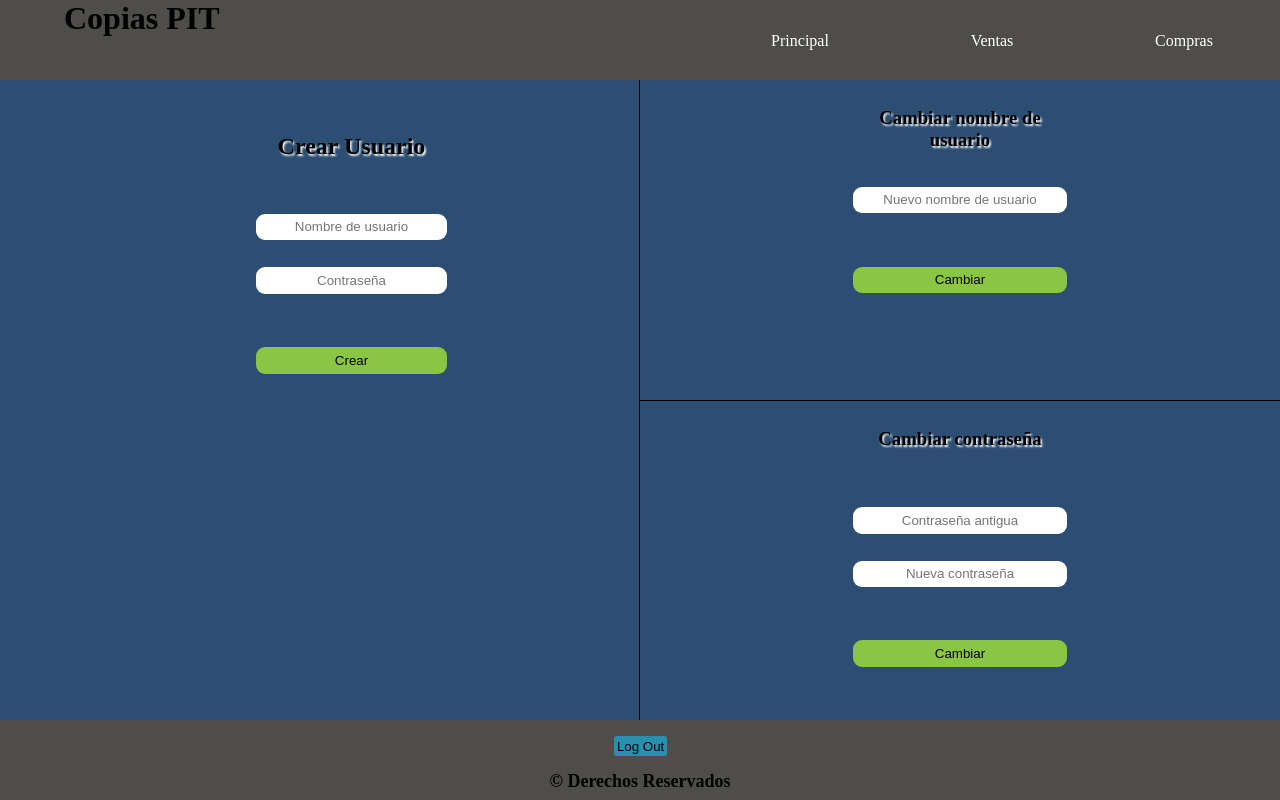
After one commit to pa104305/hogar, a Flask app: template web/templates/html/usuarios.html in a window 1280 px wide. The commit adds this page. Run offline with Flask 2, Linux system fonts and the light colour scheme; the template is opened without the code that fills it, so the values that code supplies are empty.

Commit message:
add the UI for the adminitratios of the users

```diff
--- /dev/null
+++ b/web/static/css/usuarios.css
@@ -0,0 +1,201 @@
+:root{
+    --color1: #4e4d4a ;
+    --color2: #353432 ;
+    --color3: #8bc544 ;
+    --color4: #2790b0 ;
+    --color5: #2b4e72 ;
+}
+*{
+    box-sizing: border-box;
+    margin: 0;
+    padding: 0;
+}
+html{
+    scroll-behavior: smooth;
+}
+body{
+    background: var(--color5);
+}
+footer > .container > button{
+    position: absolute;
+    bottom: 5.5vh;
+    left: 48vw;
+    border: none;
+    background: var(--color4);
+    padding: 2.5px;
+    border-radius: 2.5px;
+}
+footer > .container > button:hover{
+    background: var(--color5);
+}
+footer > .container > button:focus{
+    background: var(--color5);
+    outline: none;
+}
+.header{
+    display: flex;
+    width: 100vw;
+    height: 10vh;
+    background: var(--color1);
+}
+.header > h1{
+    width: 50vw;
+    margin-left: 5vw;
+    position: relative;
+}
+.header > nav > ul{
+    list-style: none;
+    width: 45vw;
+    display: flex;
+    justify-items: right;
+}
+.header > nav > ul > a{
+    width: 18vw;
+    height: 10vh;
+    display: flex;
+    flex-direction: column;
+    align-items: center;
+    text-decoration: none;
+}
+.header > nav > ul > a:hover{
+    background: var(--color3);
+}
+.header > nav > ul > a:focus{
+    background: var(--color3);
+    outline: none;
+}
+.header > nav > ul > a > li {
+    position: relative;
+    top: 4vh;
+    color: white;
+}
+section{
+    height: 80vh;
+    display: flex;
+}
+section > .new{
+    width: 45vw;
+    height: 80vh;
+    display: grid;
+    grid-template-columns: repeat(3, 1fr);
+    grid-template-rows: repeat(24, 1fr);
+    border-right: 1px solid black;
+    margin-left: 5vw;
+}
+section > .new > h2{
+    grid-column: 1 / 4;
+    grid-row: 3 / 4;
+    text-align: center;
+    text-shadow: 1.5px 1.5px 2px white;
+}
+.inputs{
+    border: none;
+    text-align: center;
+    border-radius: 9px;
+    transition: all 0.75s;
+    outline: none;
+}
+.inputs::placeholder{
+    transition: all 1.25s;
+}
+.inputs:focus{
+    transform: scale(1.175);
+    transition: all 0.75s;
+}
+.inputs:focus::placeholder{
+    color: transparent;
+    transition: all 1s;
+    transform: scale(1.15);
+}
+section > .new > #one{
+    grid-column: 2 / 3;
+    grid-row: 6 / 7;
+}
+section > .new > #two{
+    grid-column: 2 / 3;
+    grid-row: 8 / 9;
+}
+section > .new > button{
+    grid-column: 2 / 3;
+    grid-row: 11 / 12;
+}
+.buttons{
+    border: none;
+    border-radius: 9px;
+    background: var(--color3);
+    transition: all 0.75s;
+    outline: none;
+}
+.buttons:focus{
+    transform: scale(1.2);
+    transition: all 0.75s;
+}
+.buttons:hover{
+    transform: scale(1.2);
+    transition: 0.75s all;
+}
+section > .change > #change_user{
+    width: 50vw;
+    height: 40vh;
+}
+section > .change > #change_user{
+    display: grid;
+    grid-template-columns: repeat(3, 1fr);
+    grid-template-rows: repeat(12, 1fr);
+}
+section > .change > #change_user > h3{
+    grid-column: 2/3;
+    grid-row: 2/4;
+    text-align: center;
+    text-shadow: 1.5px 1.5px 2px white;
+}
+section > .change > #change_user > input{
+    grid-column: 2/3;
+    grid-row: 5/6;
+}
+section > .change > #change_user > button{
+    grid-column: 2/3;
+    grid-row: 8/9;
+}
+section > .change > #change_password{
+    width: 50vw;
+    height: 40vh;
+    display: grid;
+    grid-template-columns: repeat(3, 1fr);
+    grid-template-rows: repeat(12, 1fr);
+    border-top: 1px solid black;
+}
+section > .change > #change_password > h3{
+    grid-column: 2/3;
+    grid-row: 2/4;
+    text-align: center;
+    text-shadow: 1.5px 1.5px 2px white;
+}
+section > .change > #change_password > #one{
+    grid-column: 2/3;
+    grid-row: 5/6;
+}
+section > .change > #change_password > #two{
+    grid-column: 2/3;
+    grid-row: 7/8;
+}
+section > .change > #change_password > button{
+    grid-column: 2/3;
+    grid-row: 10/11;
+}
+footer{
+    width: 100vw;
+    height: 10vh;
+    background: var(--color1);
+}
+footer > .container{
+    display: flex;
+    height: 9vh;
+    flex-direction: column-reverse;
+    align-items: center;
+}
+footer > .container > h3{
+    width: 25vw;
+    font-size: 18px;
+    text-align: center;
+}
--- a/web/templates/html/home.html
+++ b/web/templates/html/home.html
@@ -15,6 +15,7 @@
             <ul>
                 <a href="/venta"><li>Ventas</li></a>
                 <a href="/compras"><li>Compras</li></a>
+                <div id="big"><a href="/users"><button id="users">USUARIOS</button></a></div>
             </ul>
         </nav>
     </header>
--- /dev/null
+++ b/web/templates/html/usuarios.html
@@ -0,0 +1,52 @@
+<!DOCTYPE html>
+<html lang="en">
+<head>
+    <meta charset="UTF-8">
+    <meta http-equiv="X-UA-Compatible" content="IE=edge">
+    <meta name="viewport" content="width=device-width, initial-scale=1.0">
+    <!--<link rel="stylesheet" href="/static/css/usuarios.css">-->
+    <link rel="stylesheet" href="../../static/css/usuarios.css">
+    <title>Copias PIT</title>
+</head>
+<body>
+    <header class="header">
+        <h1>Copias PIT</h1>
+        <nav>
+            <ul>
+                <a href="/principal"><li>Principal</li></a>
+                <a href="/venta"><li>Ventas</li></a>
+                <a href="/compras"><li>Compras</li></a>
+            </ul>
+        </nav>
+    </header>
+    <section>
+        <div class="new">
+            <h2>Crear Usuario</h2>
+            <input type="text" placeholder="Nombre de usuario" id="one" class="inputs">
+            <input type="password" placeholder="Contraseña" id="two" class="inputs">
+            <button class="buttons">Crear</button>
+        </div>
+        <div class="change">
+            <div id="change_user">
+                <h3>Cambiar nombre de usuario</h3>
+                <input type="text" placeholder="Nuevo nombre de usuario" class="inputs">
+                <button class="buttons">Cambiar</button>
+            </div>
+            <div id="change_password">
+                <h3>Cambiar contraseña</h3>
+                <input type="password" placeholder="Contraseña antigua" id="one" class="inputs">
+                <input type="password" placeholder="Nueva contraseña" id="two" class="inputs">
+                <button class="buttons">Cambiar</button>
+            </div>
+        </div>
+    </section>
+    <footer>
+        <div class="container">
+            <button onclick="log_out()">Log Out</button>
+            <h3>&copy;  Derechos Reservados</h3>
+        </div>
+    </footer>
+</body>
+    <!--<script></script>-->
+    <script src="../../static/app.js"></script>
+</html>
```
Also changed, not shown: web/static/css/home.css (+25 -0 lines).
